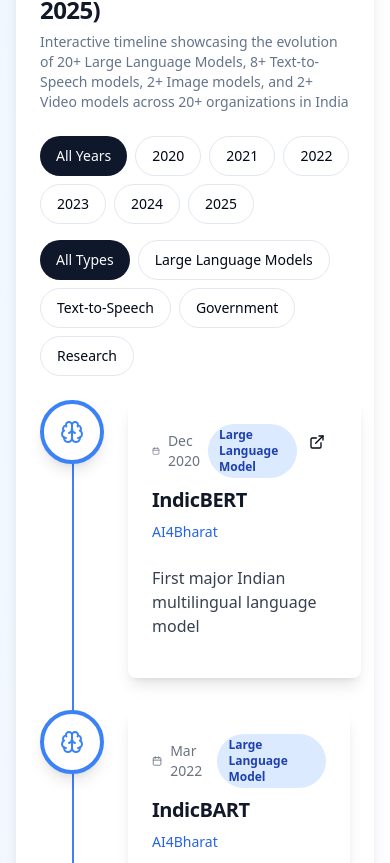
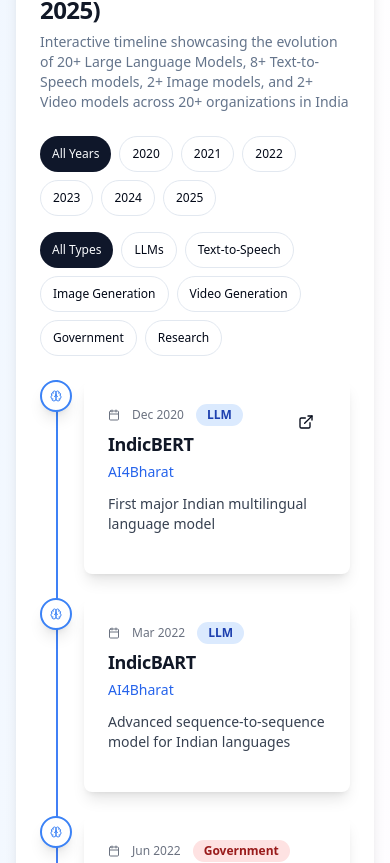
Before and after one commit to enough-jainil/india-ai-tracker-hub, a React (Vite) app: page / in a window 390 px wide. Shown: the part 1359-2222 px from the top of the page. Built offline with nearby package versions, Linux system fonts and the light colour scheme.

Commit message:
Fix: Timeline and mobile responsiveness
- Updated timeline to include image and video models.
- Improved mobile responsiveness for better UI.

```diff
--- a/src/components/InteractiveTimeline.tsx
+++ b/src/components/InteractiveTimeline.tsx
@@ -2,7 +2,7 @@ import { useState } from "react";
 import { Card, CardContent, CardDescription, CardHeader, CardTitle } from "@/components/ui/card";
 import { Badge } from "@/components/ui/badge";
 import { Button } from "@/components/ui/button";
-import { CalendarIcon, ExternalLinkIcon, BrainIcon, MicIcon } from "lucide-react";
+import { CalendarIcon, ExternalLinkIcon, BrainIcon, MicIcon, ImageIcon, VideoIcon } from "lucide-react";
 
 interface TimelineEvent {
   id: string;
@@ -12,7 +12,7 @@ interface TimelineEvent {
   title: string;
   organization: string;
   description: string;
-  category: "LLM" | "TTS" | "Research" | "Startup" | "Partnership" | "Government";
+  category: "LLM" | "TTS" | "Image" | "Video" | "Research" | "Startup" | "Partnership" | "Government";
   details: string[];
   website?: string;
 }
@@ -477,6 +477,76 @@ const timelineData: TimelineEvent[] = [
       "Enhanced expressiveness"
     ],
     website: "https://www.sarvam.ai/apis/text-to-speech"
+  },
+  // Image Models
+  {
+    id: "29",
+    date: "Jan 2022",
+    year: 2022,
+    month: "Jan",
+    title: "BharatDiffusion",
+    organization: "BharatDiffusion",
+    description: "Diffusion-based image generator for Indian culture",
+    category: "Image",
+    details: [
+      "Fine-tuned on Indian landscapes and culture",
+      "Classical motifs to modern interpretations",
+      "Advanced AI using Stable Diffusion",
+      "Trained on vast dataset of Indian images"
+    ],
+    website: "https://www.bharatdiffusion.ai"
+  },
+  {
+    id: "30",
+    date: "Nov 2024",
+    year: 2024,
+    month: "Nov",
+    title: "Kalaido.ai",
+    organization: "Fractal",
+    description: "Text-to-image model supporting 17 Indian languages",
+    category: "Image",
+    details: [
+      "Supports English and 17 Indian languages",
+      "Trained on 70 million images",
+      "Focuses on efficiency and realism",
+      "Cost-effective for commercial use"
+    ],
+    website: "https://fractal.ai"
+  },
+  // Video Models
+  {
+    id: "31",
+    date: "Aug 2023",
+    year: 2023,
+    month: "Aug",
+    title: "Chitralekha",
+    organization: "AI4Bharat",
+    description: "Open-source video transcreation platform",
+    category: "Video",
+    details: [
+      "Subtitle generation",
+      "Audio/video dubbing",
+      "Video translation across Indic languages",
+      "Content localization and accessibility"
+    ],
+    website: "https://ai4bharat.org"
+  },
+  {
+    id: "32",
+    date: "Dec 2023",
+    year: 2023,
+    month: "Dec",
+    title: "BharatGPT Video",
+    organization: "CoRover.ai",
+    description: "Video generation capabilities in BharatGPT",
+    category: "Video",
+    details: [
+      "Multi-modal content creation",
+      "14+ Indian languages support",
+      "Conversational AI with video",
+      "Virtual assistant capabilities"
+    ],
+    website: "https://corover.ai/bharatgpt/"
   }
 ];
 
@@ -501,12 +571,14 @@ export const InteractiveTimeline = ({ searchTerm }: InteractiveTimelineProps) =>
   });
 
   const years = Array.from(new Set(timelineData.map(event => event.year))).sort();
-  const categories = ["LLM", "TTS", "Government", "Research"];
+  const categories = ["LLM", "TTS", "Image", "Video", "Government", "Research"];
 
   const getCategoryColor = (category: string) => {
     switch (category) {
       case "LLM": return "bg-blue-100 text-blue-800";
       case "TTS": return "bg-purple-100 text-purple-800";
+      case "Image": return "bg-pink-100 text-pink-800";
+      case "Video": return "bg-indigo-100 text-indigo-800";
       case "Research": return "bg-green-100 text-green-800";
       case "Startup": return "bg-orange-100 text-orange-800";
       case "Partnership": return "bg-yellow-100 text-yellow-800";
@@ -518,7 +590,27 @@ export const InteractiveTimeline = ({ searchTerm }: InteractiveTimelineProps) =>
   const getCategoryIcon = (category: string) => {
     switch (category) {
       case "TTS": return MicIcon;
+      case "Image": return ImageIcon;
+      case "Video": return VideoIcon;
       default: return BrainIcon;
+    }
+  };
+
+  const getCategoryBorderColor = (category: string) => {
+    switch (category) {
+      case "TTS": return "border-purple-500";
+      case "Image": return "border-pink-500";
+      case "Video": return "border-indigo-500";
+      default: return "border-blue-500";
+    }
+  };
+
+  const getCategoryTextColor = (category: string) => {
+    switch (category) {
+      case "TTS": return "text-purple-500";
+      case "Image": return "text-pink-500";
+      case "Video": return "text-indigo-500";
+      default: return "text-blue-500";
     }
   };
 
@@ -531,7 +623,8 @@ export const InteractiveTimeline = ({ searchTerm }: InteractiveTimelineProps) =>
           <Button
             variant={selectedYear === null ? "default" : "outline"}
             onClick={() => setSelectedYear(null)}
-            className="rounded-full"
+            className="rounded-full text-xs sm:text-sm"
+            size="sm"
           >
             All Years
           </Button>
@@ -540,7 +633,8 @@ export const InteractiveTimeline = ({ searchTerm }: InteractiveTimelineProps) =>
               key={year}
               variant={selectedYear === year ? "default" : "outline"}
               onClick={() => setSelectedYear(year)}
-              className="rounded-full"
+              className="rounded-full text-xs sm:text-sm"
+              size="sm"
             >
               {year}
             </Button>
@@ -552,7 +646,8 @@ export const InteractiveTimeline = ({ searchTerm }: InteractiveTimelineProps) =>
           <Button
             variant={selectedCategory === null ? "default" : "outline"}
             onClick={() => setSelectedCategory(null)}
-            className="rounded-full"
+            className="rounded-full text-xs sm:text-sm"
+            size="sm"
           >
             All Types
           </Button>
@@ -561,10 +656,13 @@ export const InteractiveTimeline = ({ searchTerm }: InteractiveTimelineProps) =>
               key={category}
               variant={selectedCategory === category ? "default" : "outline"}
               onClick={() => setSelectedCategory(category)}
-              className="rounded-full"
+              className="rounded-full text-xs sm:text-sm"
+              size="sm"
             >
-              {category === "LLM" ? "Large Language Models" :
-               category === "TTS" ? "Text-to-Speech" : category}
+              {category === "LLM" ? "LLMs" :
+               category === "TTS" ? "Text-to-Speech" :
+               category === "Image" ? "Image Generation" :
+               category === "Video" ? "Video Generation" : category}
             </Button>
           ))}
         </div>
@@ -572,19 +670,18 @@ export const InteractiveTimeline = ({ searchTerm }: InteractiveTimelineProps) =>
 
       {/* Timeline */}
       <div className="relative">
-        <div className="absolute left-8 top-0 bottom-0 w-0.5 bg-gradient-to-b from-blue-500 to-purple-500"></div>
+        <div className="absolute left-4 sm:left-8 top-0 bottom-0 w-0.5 bg-gradient-to-b from-blue-500 to-purple-500"></div>
 
-        <div className="space-y-8">
+        <div className="space-y-6 sm:space-y-8">
           {filteredData.map((event, index) => {
             const IconComponent = getCategoryIcon(event.category);
+            const borderColor = getCategoryBorderColor(event.category);
+            const textColor = getCategoryTextColor(event.category);
+
             return (
-              <div key={event.id} className="relative flex items-start space-x-6">
-                <div className={`flex-shrink-0 w-16 h-16 bg-white border-4 ${
-                  event.category === "TTS" ? "border-purple-500" : "border-blue-500"
-                } rounded-full flex items-center justify-center shadow-lg`}>
-                  <IconComponent className={`w-6 h-6 ${
-                    event.category === "TTS" ? "text-purple-500" : "text-blue-500"
-                  }`} />
+              <div key={event.id} className="relative flex items-start space-x-3 sm:space-x-6">
+                <div className={`flex-shrink-0 w-8 h-8 sm:w-16 sm:h-16 bg-white border-2 sm:border-4 ${borderColor} rounded-full flex items-center justify-center shadow-lg`}>
+                  <IconComponent className={`w-3 h-3 sm:w-6 sm:h-6 ${textColor}`} />
                 </div>
 
                 <Card
@@ -593,42 +690,44 @@ export const InteractiveTimeline = ({ searchTerm }: InteractiveTimelineProps) =>
                   }`}
                   onClick={() => setSelectedEvent(selectedEvent?.id === event.id ? null : event)}
                 >
-                  <CardHeader>
+                  <CardHeader className="pb-3 sm:pb-4">
                     <div className="flex items-start justify-between">
-                      <div className="space-y-2">
-                        <div className="flex items-center space-x-2">
-                          <CalendarIcon className="w-4 h-4 text-gray-500" />
-                          <span className="text-sm text-gray-500 font-medium">{event.date}</span>
-                          <Badge className={getCategoryColor(event.category)}>
-                            {event.category === "LLM" ? "Large Language Model" :
-                             event.category === "TTS" ? "Text-to-Speech" : event.category}
+                      <div className="space-y-1 sm:space-y-2 flex-1 min-w-0">
+                        <div className="flex items-center space-x-2 flex-wrap gap-1">
+                          <CalendarIcon className="w-3 h-3 sm:w-4 sm:h-4 text-gray-500 flex-shrink-0" />
+                          <span className="text-xs sm:text-sm text-gray-500 font-medium">{event.date}</span>
+                          <Badge className={`${getCategoryColor(event.category)} text-xs`}>
+                            {event.category === "LLM" ? "LLM" :
+                             event.category === "TTS" ? "TTS" :
+                             event.category === "Image" ? "Image" :
+                             event.category === "Video" ? "Video" : event.category}
                           </Badge>
                         </div>
-                        <CardTitle className="text-xl text-gray-900">{event.title}</CardTitle>
-                        <CardDescription className="text-blue-600 font-medium">
+                        <CardTitle className="text-lg sm:text-xl text-gray-900 break-words">{event.title}</CardTitle>
+                        <CardDescription className="text-blue-600 font-medium text-sm sm:text-base break-words">
                           {event.organization}
                         </CardDescription>
                       </div>
                       {event.website && (
-                        <Button variant="ghost" size="sm" asChild>
+                        <Button variant="ghost" size="sm" asChild className="flex-shrink-0 ml-2">
                           <a href={event.website} target="_blank" rel="noopener noreferrer">
-                            <ExternalLinkIcon className="w-4 h-4" />
+                            <ExternalLinkIcon className="w-3 h-3 sm:w-4 sm:h-4" />
                           </a>
                         </Button>
                       )}
                     </div>
                   </CardHeader>
-                  <CardContent>
-                    <p className="text-gray-700 mb-4">{event.description}</p>
+                  <CardContent className="pt-0">
+                    <p className="text-gray-700 mb-4 text-sm sm:text-base break-words">{event.description}</p>
 
                     {selectedEvent?.id === event.id && (
                       <div className="space-y-3 pt-4 border-t border-gray-200">
-                        <h4 className="font-semibold text-gray-900">Key Features:</h4>
+                        <h4 className="font-semibold text-gray-900 text-sm sm:text-base">Key Features:</h4>
                         <ul className="space-y-2">
                           {event.details.map((detail, idx) => (
                             <li key={idx} className="flex items-start space-x-2">
                               <div className="w-1.5 h-1.5 bg-blue-500 rounded-full mt-2 flex-shrink-0"></div>
-                              <span className="text-gray-600">{detail}</span>
+                              <span className="text-gray-600 text-sm sm:text-base break-words">{detail}</span>
                             </li>
                           ))}
                         </ul>
```
